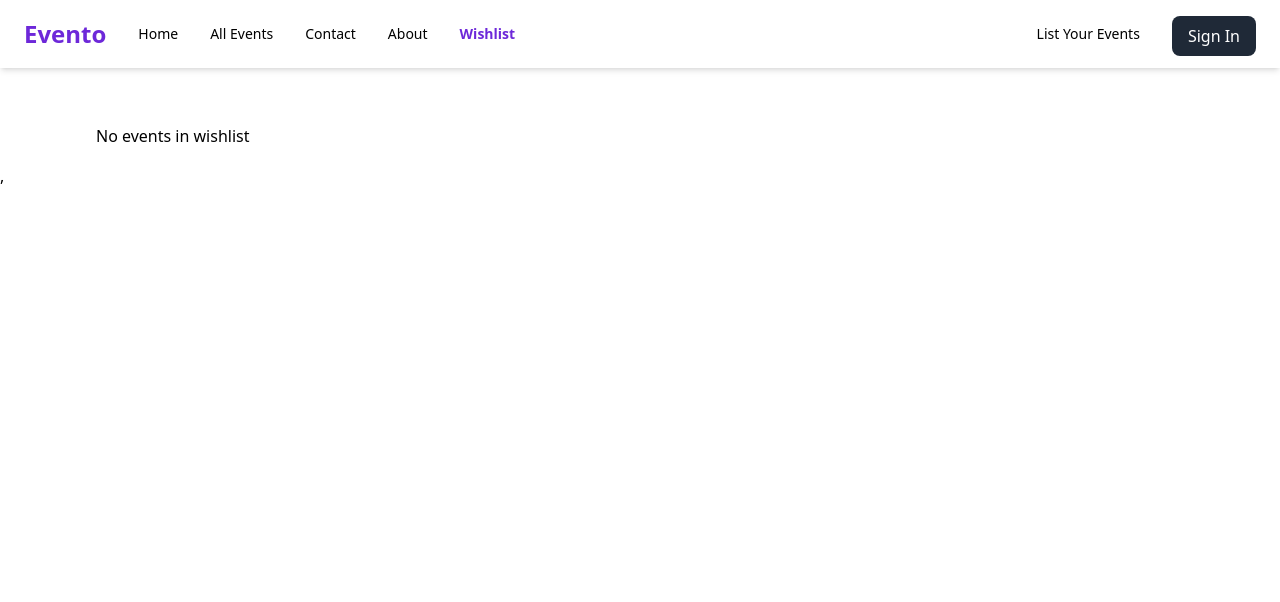
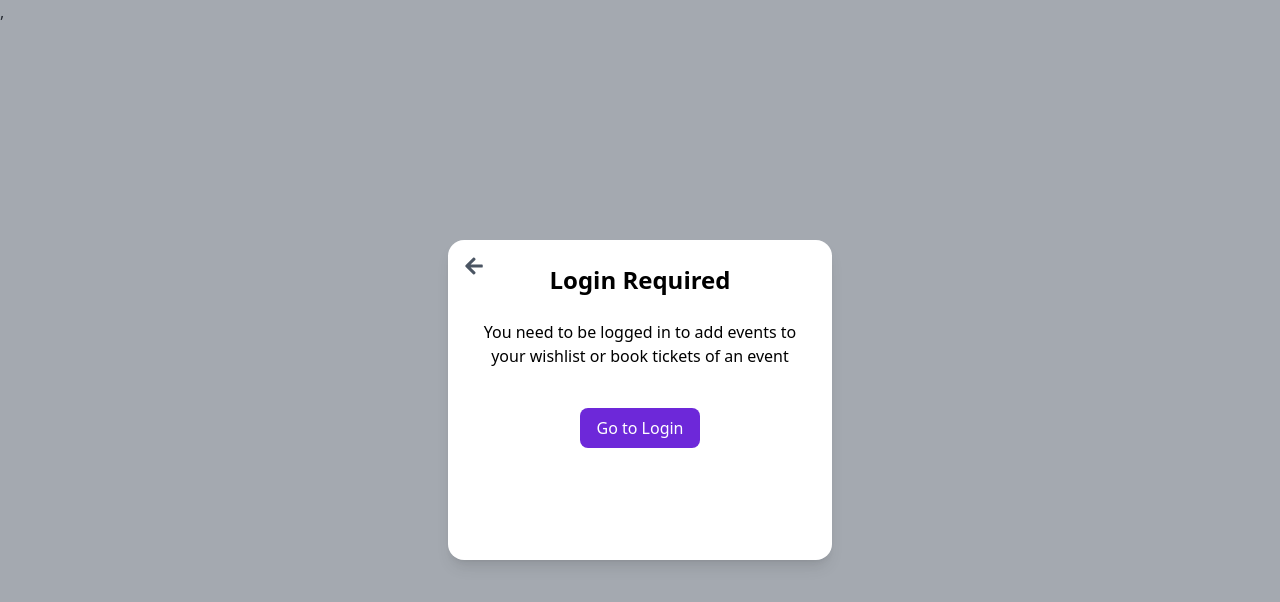
Before and after one commit to aashiashfak/project_evento_frontend_react, a React (Vite) app: page /wish-list in a window 1280 px wide. Shown: the top 602 px of the page. Built offline with nearby package versions, Linux system fonts and the light colour scheme.

Commit message:
added LoginRequiredModal and Requried Auth component to Wrap Components to prevent Unauthorized Users

```diff
--- a/src/App.jsx
+++ b/src/App.jsx
@@ -15,7 +15,7 @@ import TicketTypes from "./pages/TicketTypes";
 import SearchResults from "./pages/SearchResults";
 import RedirectAuthenticated from "./components/Protecters/RedirectAuthenticated";
 import WishLIst from "./pages/WishLIst";
-
+import RequireAuth from "./components/Protecters/RequireAuth";
 
 
 
@@ -37,7 +37,7 @@ const App = () => {
         <Route path="event-details/:eventID" element={<EventDetail />} />
         <Route path="ticket-types/:id" element={<TicketTypes />} />
         <Route path="/search-results" element={<SearchResults />} />
-        <Route path="/wish-list" element={<WishLIst />} />
+        <Route path="/wish-list" element={<RequireAuth><WishLIst/></RequireAuth>} />
       </Routes>
     </Router>
   );
--- a/src/components/Events/EventCard.jsx
+++ b/src/components/Events/EventCard.jsx
@@ -3,7 +3,7 @@ import {useNavigate} from "react-router-dom";
 import {FaHeart, FaRegHeart} from "react-icons/fa";
 import {useSelector, useDispatch} from "react-redux";
 import axiosInstance from "../../api/axiosInstance";
-import LoginModal from "../accounts/LoginModal";
+import LoginModal from "../Protecters/LoginRequireModal";
 import {setWishListItems} from "../../redux/WishListSlice";
 
 const EventCard = ({event}) => {
@@ -91,13 +91,13 @@ const EventCard = ({event}) => {
           {isWishlisted ? (
             <FaHeart
               size={24}
-              className="cursor-pointer text-white"
+              className="cursor-pointer text-white "
               onClick={handleWishlistClick}
             />
           ) : (
             <FaRegHeart
               size={24}
-              className="cursor-pointer text-white"
+              className="cursor-pointer text-white  "
               onClick={handleWishlistClick}
             />
           )}
--- a/src/components/Events/EventCardPageView.jsx
+++ b/src/components/Events/EventCardPageView.jsx
@@ -3,7 +3,7 @@ import {useNavigate} from "react-router-dom";
 import {FaHeart, FaRegHeart} from "react-icons/fa";
 import {useSelector, useDispatch} from "react-redux";
 import axiosInstance from "../../api/axiosInstance";
-import LoginModal from "../accounts/LoginModal";
+import LoginModal from "../Protecters/LoginRequireModal";
 import {setWishListItems} from "../../redux/WishListSlice";
 
 const EventCardPageView = ({event}) => {
--- a/src/components/accounts/LoginModal.jsx
+++ b/src/components/Protecters/LoginRequireModal.jsx
@@ -2,7 +2,7 @@ import React from "react";
 import { FaArrowLeft } from "react-icons/fa";
 import { useNavigate } from "react-router-dom";
 
-const LoginModal = ({onClose}) => {
+const LoginRequireModal = ({onClose}) => {
     const navigate = useNavigate();
   return (
     <div
@@ -18,7 +18,7 @@ const LoginModal = ({onClose}) => {
         </button>
         <h2 className="text-2xl font-semibold mb-6">Login Required</h2>
         <p className="mb-10">
-          You need to be logged in to add events to your wishlist.
+          You need to be logged in to add events to your wishlist or book tickets of an event
         </p>
         <button
           className="bg-violet-700 text-white px-4 py-2 rounded-lg hover:bg-violet-800"
@@ -31,4 +31,4 @@ const LoginModal = ({onClose}) => {
   );
 };
 
-export default LoginModal;
+export default LoginRequireModal;
--- /dev/null
+++ b/src/components/Protecters/RequireAuth.jsx
@@ -0,0 +1,17 @@
+import React from "react";
+import {useSelector} from "react-redux";
+import {useNavigate} from "react-router-dom";
+import LoginRequireModal from "../Protecters/LoginRequireModal";
+
+const RequireAuth = ({children}) => {
+  const user = useSelector((state) => state.user);
+  const navigate = useNavigate();
+
+  if (!user || !user.accessToken) {
+    return <LoginRequireModal onClose={() => navigate("/")} />;
+  }
+
+  return children;
+};
+
+export default RequireAuth;
```
